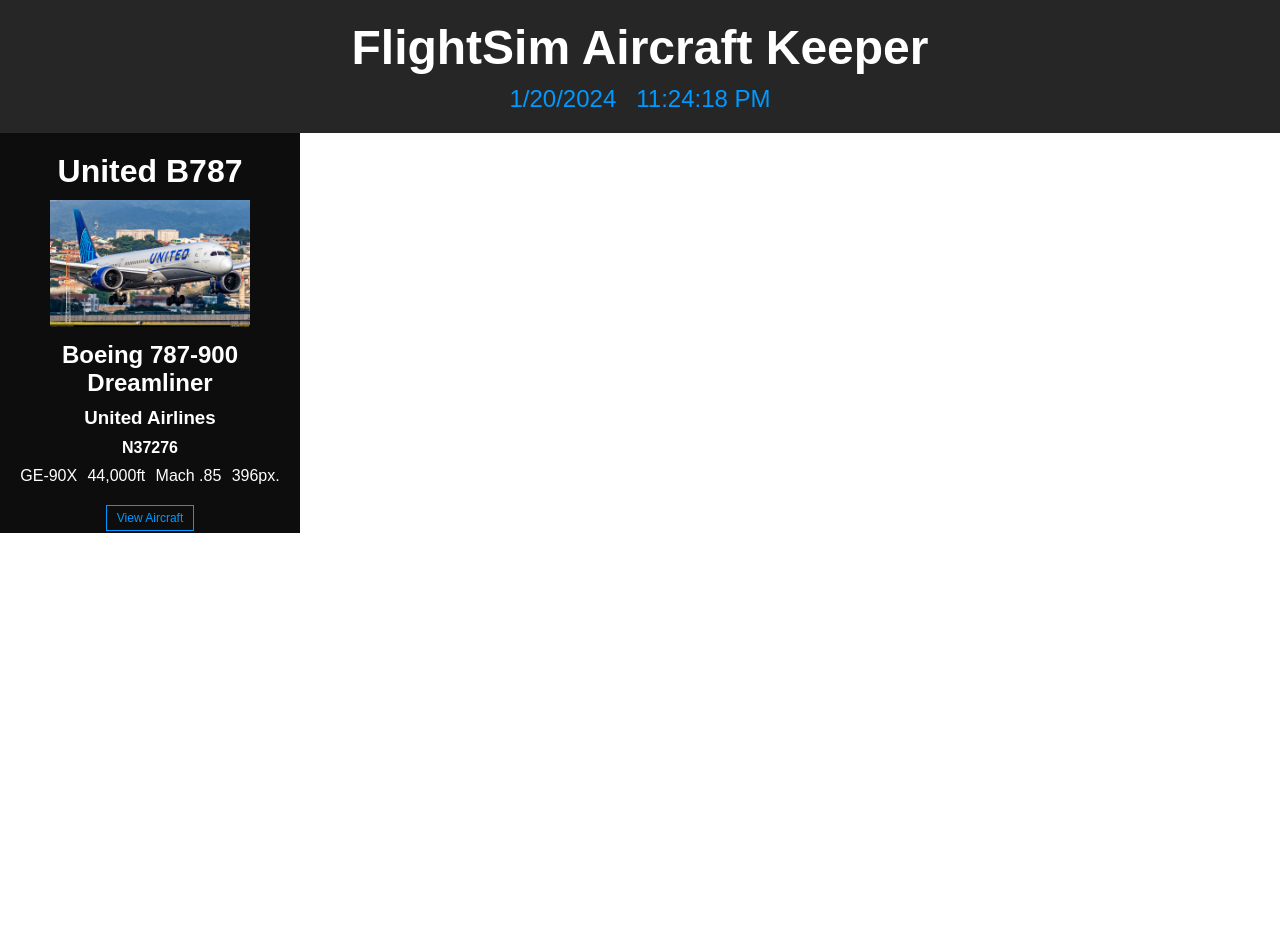
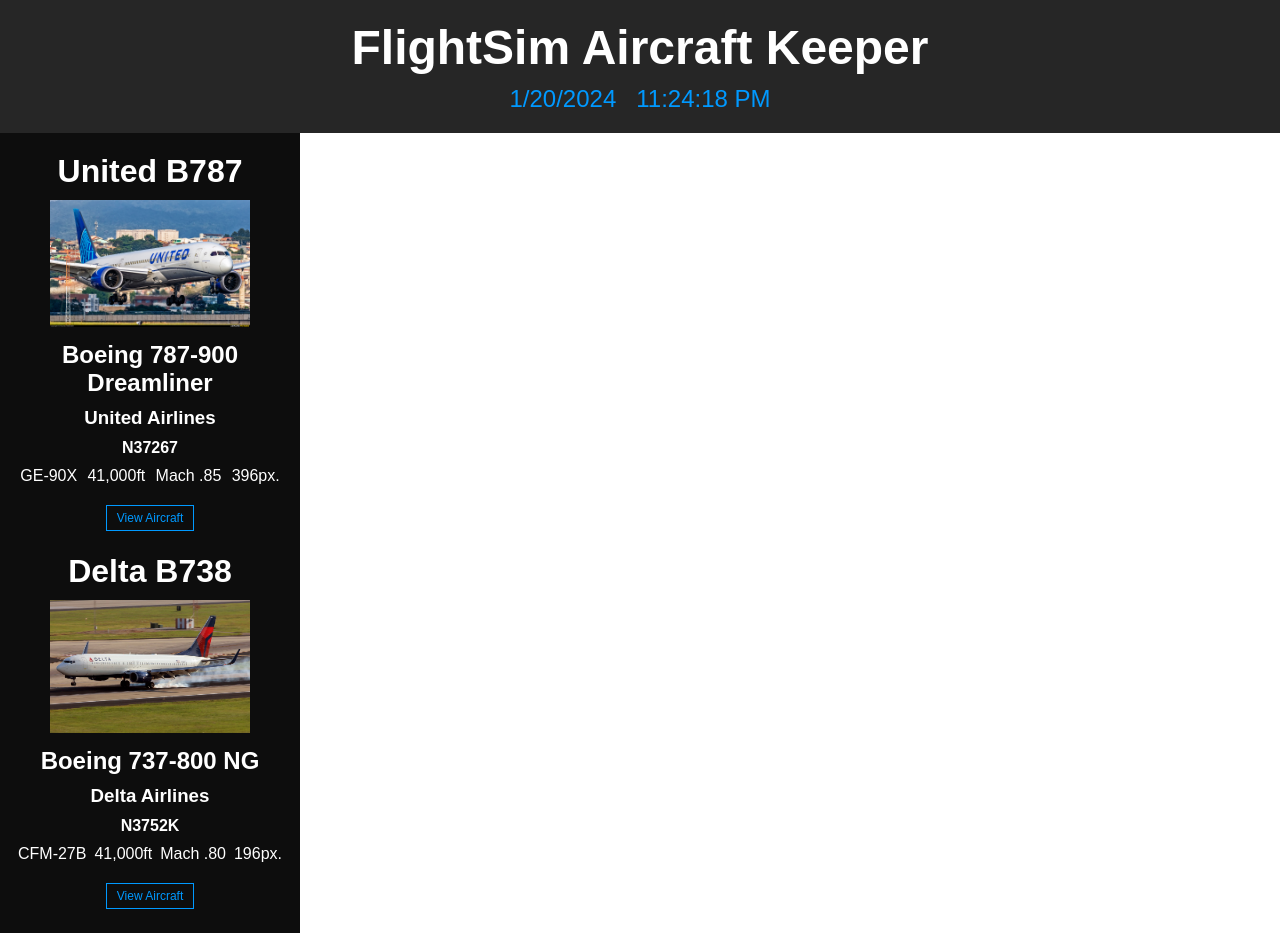
Before and after one commit to samimunir/Codebase, a React (Create React App) app in the folder Projects/FlightSim Aircraft Keeper/flightsim-aircraft-keeper/: page / in a window 1280 px wide. Before the commit the page ends 800 px from the top, so only its background shows below. Built offline with nearby package versions, Linux system fonts and the light colour scheme; a web font is replaced by a local one.

Commit message:
adding AircraftCardsCon component + dynamically rendering AircraftCard component

```diff
--- /dev/null
+++ b/Projects/FlightSim Aircraft Keeper/flightsim-aircraft-keeper/src/aircrafts.js
@@ -0,0 +1,35 @@
+import UnitedB789 from '../src/assets/United-B789.jpeg';
+import DeltaB738 from '../src/assets/Delta-B738.jpeg';
+
+const aircrafts = [
+    {
+        id: 1,
+        title: 'United B787',
+        acimage: UnitedB789,
+        actype: 'Boeing 787-900 Dreamliner',
+        airline: 'United Airlines',
+        acregistration: 'n37267',
+        acspecs: {
+            acengine: 'GE-90X',
+            acmaxfl: '41,000ft',
+            acmaxmach: 'Mach .85',
+            acmaxpx: '396px.'
+        }
+    },
+    {
+        id: 2,
+        title: 'Delta B738',
+        acimage: DeltaB738,
+        actype: 'Boeing 737-800 NG',
+        airline: 'Delta Airlines',
+        acregistration: 'n3752k',
+        acspecs: {
+            acengine: 'CFM-27B',
+            acmaxfl: '41,000ft',
+            acmaxmach: 'Mach .80',
+            acmaxpx: '196px.'
+        }
+    }
+];
+
+export default aircrafts;
--- a/Projects/FlightSim Aircraft Keeper/flightsim-aircraft-keeper/src/components/App.jsx
+++ b/Projects/FlightSim Aircraft Keeper/flightsim-aircraft-keeper/src/components/App.jsx
@@ -1,12 +1,12 @@
 import React from 'react';
 import Header from './header/Header';
-import AircraftCard from './aircraft-card/AircraftCard';
+import AircraftCardsCon from './aircraft-cards-con/AircraftCardsCon';
 
 function App() {
     return (
         <div className='App'>
             <Header/>
-            <AircraftCard/>
+            <AircraftCardsCon/>
         </div>
     );
 }
--- a/Projects/FlightSim Aircraft Keeper/flightsim-aircraft-keeper/src/components/aircraft-card/AircraftCard.jsx
+++ b/Projects/FlightSim Aircraft Keeper/flightsim-aircraft-keeper/src/components/aircraft-card/AircraftCard.jsx
@@ -1,30 +1,29 @@
 import React from 'react';
 import './AircraftCard.css';
-import UnitedB789 from '../../assets/United-B789.jpeg';
 
-function AircraftCard() {
+function AircraftCard(props) {
     return (
         <div className='aircraft-card'>
             <div id='aircraft-title-con'>
-                <h1 id='aircraft-title'>United B787</h1>
+                <h1 id='aircraft-title'>{props.title}</h1>
             </div>
             <div id='aircraft-image-con'>
-                <img id='aircraft-image' src={UnitedB789} alt='aircraft(1)'/>
+                <img id='aircraft-image' src={props.image} alt='aircraft(1)'/>
             </div>
             <div id='aircraft-type-con'>
-                <h2 id='aircraft-type'>Boeing 787-900 Dreamliner</h2>
+                <h2 id='aircraft-type'>{props.type}</h2>
             </div>
             <div id='aircraft-airline-con'>
-                <h3 id='aircraft-airline'>United Airlines</h3>
+                <h3 id='aircraft-airline'>{props.airline}</h3>
             </div>
             <div id='aircraft-registration-con'>
-                <h4 id='aircraft-registration'>n37276</h4>
+                <h4 id='aircraft-registration'>{props.registration}</h4>
             </div>
             <div id='aircraft-specifications-con'>
-                <p>GE-90X</p>
-                <p>44,000ft</p>
-                <p>Mach .85</p>
-                <p>396px.</p>
+                <p>{props.engine}</p>
+                <p>{props.maxfl}</p>
+                <p>{props.maxmach}</p>
+                <p>{props.maxpx}</p>
             </div>
             <div className='aircraft-view-button-con'>
                 <button id='aircraft-view-button' type='button'>View Aircraft</button>
--- /dev/null
+++ b/Projects/FlightSim Aircraft Keeper/flightsim-aircraft-keeper/src/components/aircraft-cards-con/AircraftCardsCon.jsx
@@ -0,0 +1,30 @@
+import React from 'react';
+import './AircraftCardsCon.css';
+import aircrafts from '../../aircrafts';
+import AircraftCard from '../aircraft-card/AircraftCard';
+
+function AircraftCardsCon() {
+    return (
+        <div className='aircraft-cards-con'>
+            {
+                aircrafts.map((aircraft) => {
+                    return (
+                        <AircraftCard
+                            title={aircraft.title}
+                            image={aircraft.acimage}
+                            type={aircraft.actype}
+                            airline={aircraft.airline}
+                            registration={aircraft.acregistration}
+                            engine={aircraft.acspecs.acengine}
+                            maxfl={aircraft.acspecs.acmaxfl}
+                            maxmach={aircraft.acspecs.acmaxmach}
+                            maxpx={aircraft.acspecs.acmaxpx}
+                        />
+                    );
+                })
+            }
+        </div>
+    );
+}
+
+export default AircraftCardsCon;
```
Also changed, not shown: Projects/FlightSim Aircraft Keeper/flightsim-aircraft-keeper/src/assets/Delta-B738.jpeg (added), Projects/FlightSim Aircraft Keeper/flightsim-aircraft-keeper/src/components/aircraft-cards-con/AircraftCardsCon.css (added).
